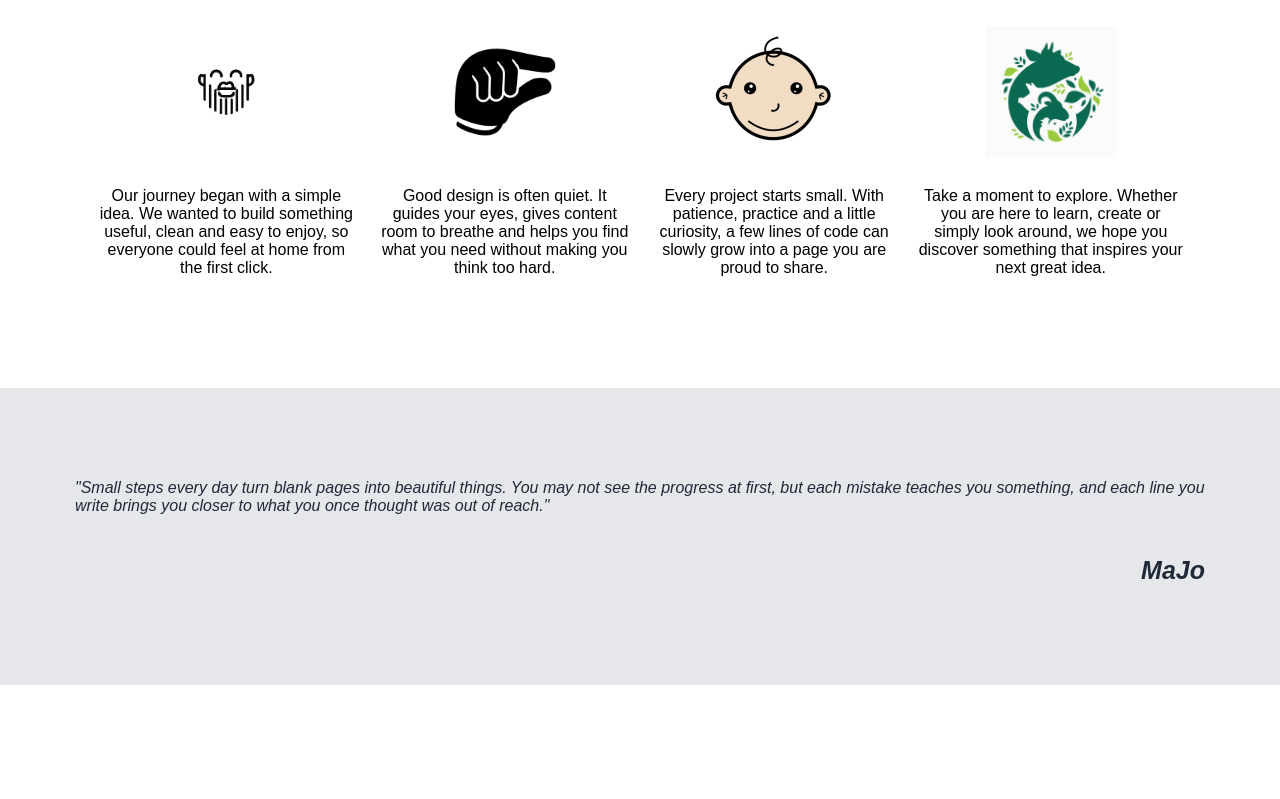
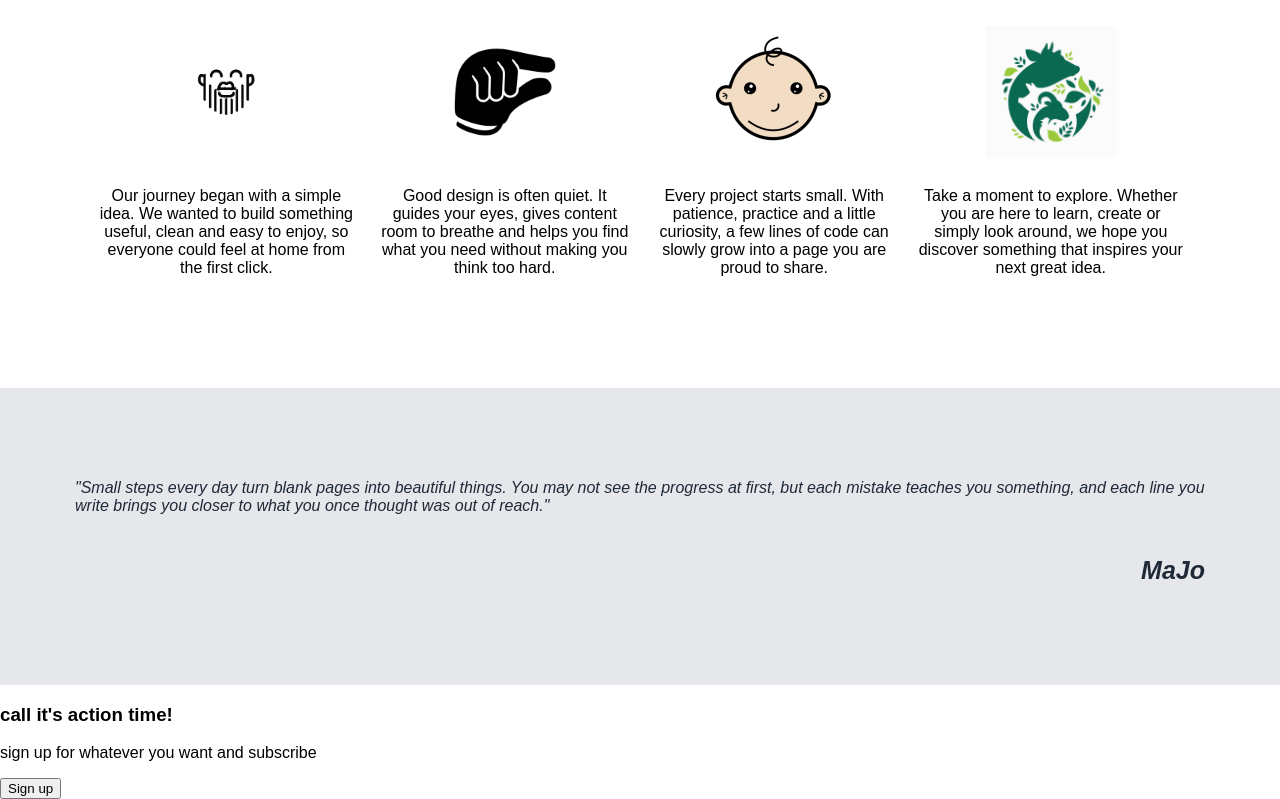
Before and after one commit to mohammedmando2006mn-cell/css-project, a plain HTML site: page index.html in a window 1280 px wide. Shown: the part 562-1361 px from the top of the page. Before the commit the page ends 1247 px from the top, so only its background shows below. Drawn offline with Linux system fonts and the light colour scheme.

Commit message:
call html done

```diff
--- a/index.html
+++ b/index.html
@@ -80,7 +80,15 @@
         <p>MaJo</p>
       </dive>
     </div>
-    <div class="call"></div>
+    <div class="call">
+      <div class="call-body">
+        <div class="call-action">
+          <h3>call it's action time!</h3>
+          <p>sign up for whatever you want and subscribe</p>
+        </div>
+        <button class="call-btn">Sign up</button>
+      </div>
+    </div>
     <div class="footer"></div>
   </body>
 </html>
--- a/style.css
+++ b/style.css
@@ -101,3 +101,4 @@ a {
   font-weight: 900;
   font-size: 25px;
 }
+/*call section*/
```
